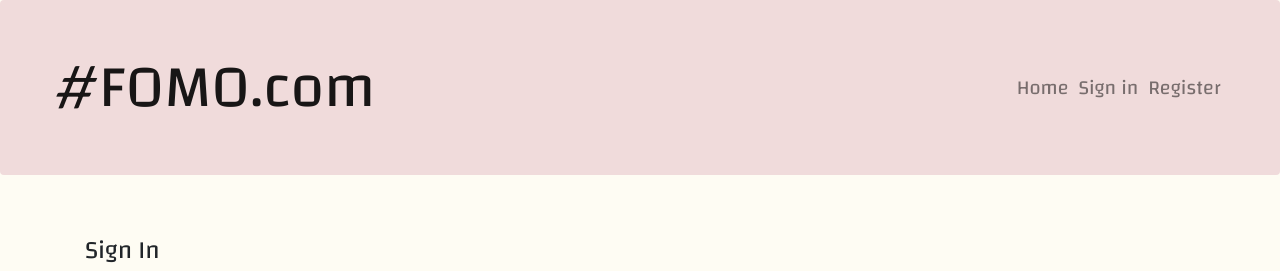
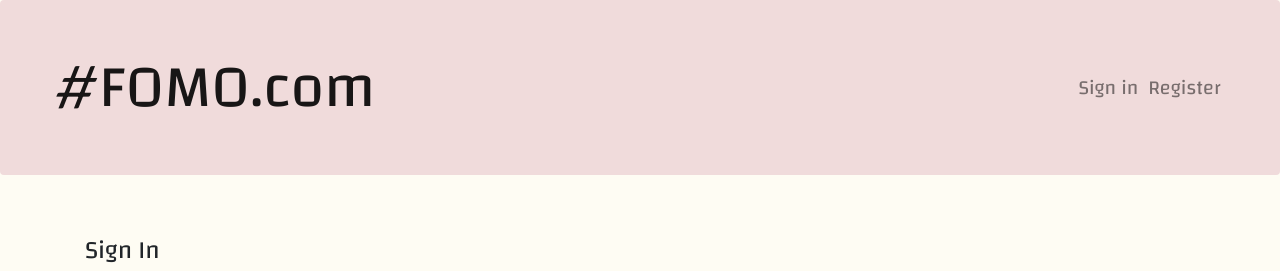
Before and after one commit to lxlchristian/fomo.com, a Flask app: page /login in a window 1280 px wide. Shown: the top 271 px of the page. Run offline with Flask 3, Linux system fonts and the light colour scheme; some libraries are stand-ins or nearby versions.

Commit message:
final submission

```diff
--- a/templates/base.html
+++ b/templates/base.html
@@ -27,9 +27,6 @@
             </button>
             <div class="collapse navbar-collapse" id="navbarResponsive">
                 <ul class="navbar-nav ml-auto">
-                    <li class="nav-item">
-                        <a class="nav-link" href="{{ url_for('homepage') }}">Home</a>
-                    </li>
                     {% if not current_user.is_authenticated %}
                         <li class="nav-item">
                             <a class="nav-link" href="{{ url_for('login') }}">Sign in</a>
@@ -38,6 +35,9 @@
                             <a class="nav-link" href="{{ url_for('register', user_type='user') }}">Register</a>
                         </li>
                     {% else %}
+                        <li class="nav-item">
+                            <a class="nav-link" href="{{ url_for('homepage') }}">Home</a>
+                        </li>
                         {% if current_user.is_org %}
                             <li class="nav-item">
                                 <a class="nav-link" href="{{ url_for('host') }}">Host an event</a>
```
